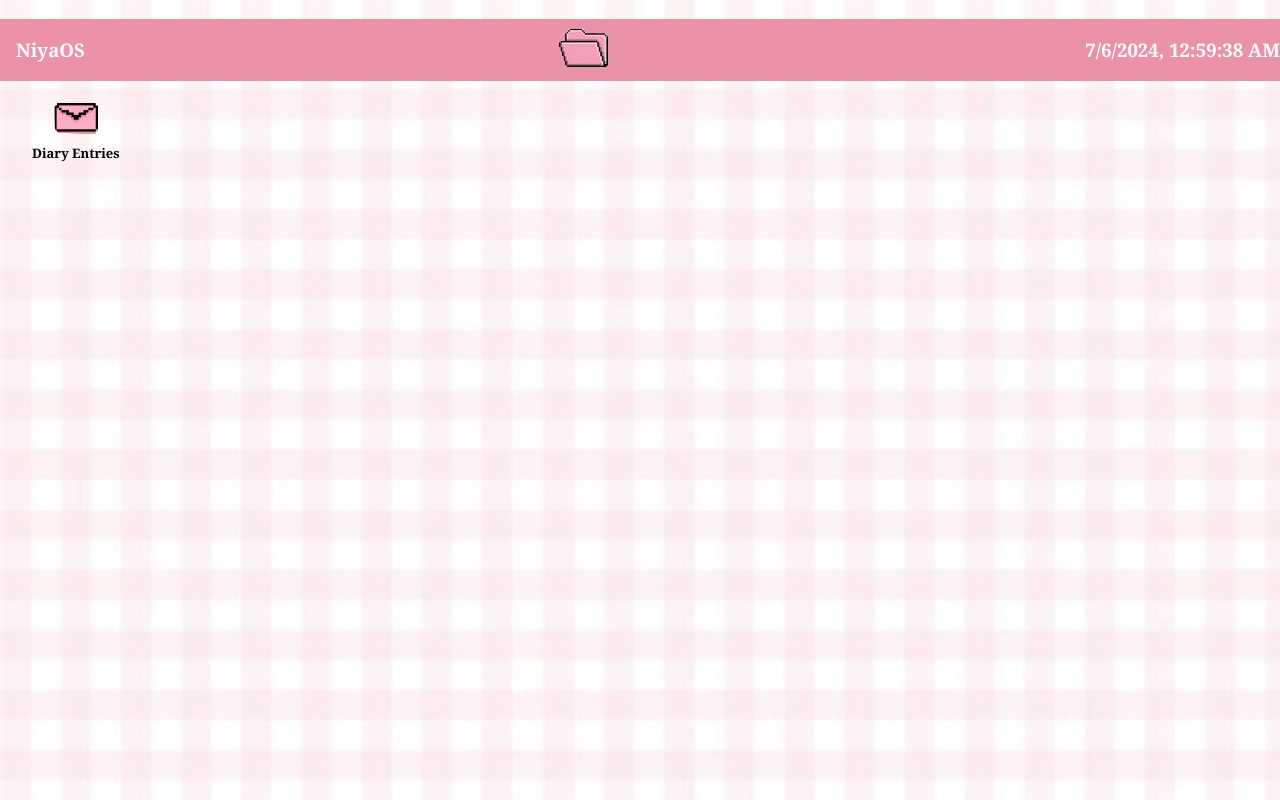
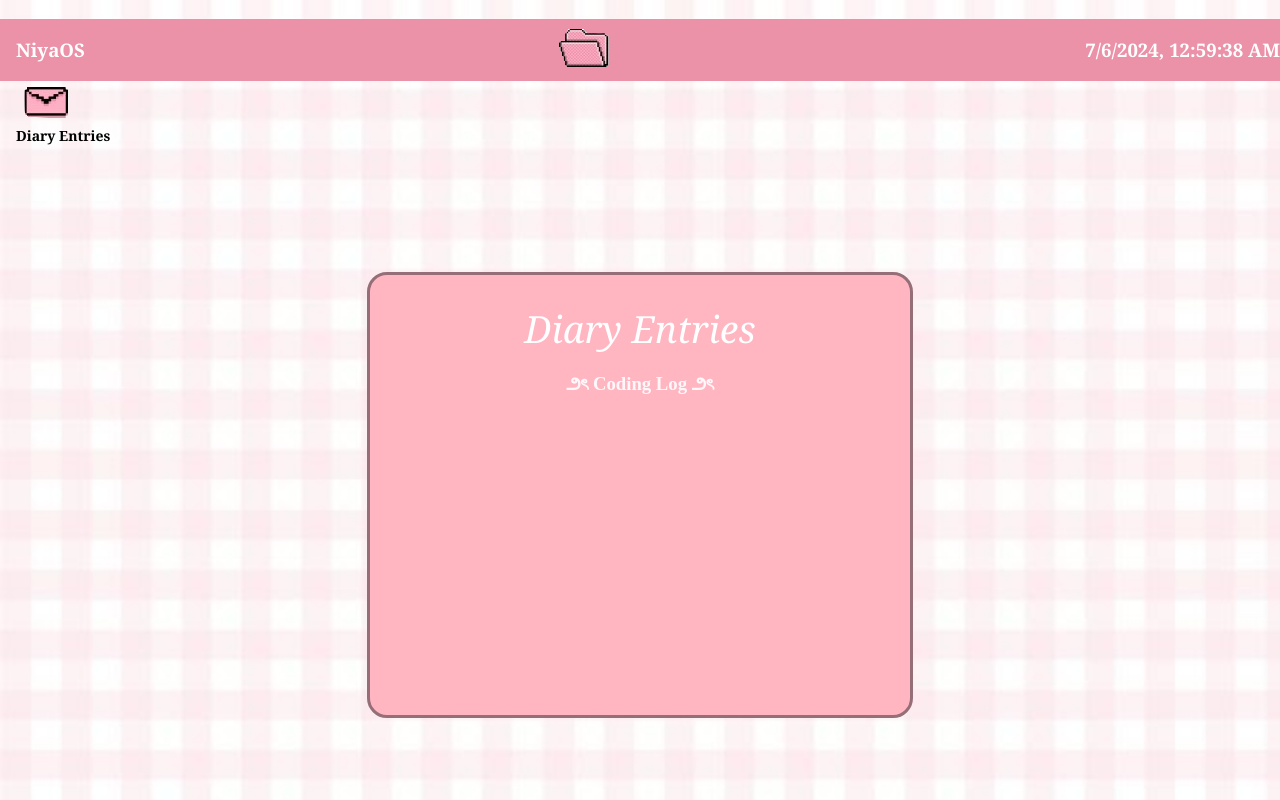
Before and after one commit to niyak28/Personal-Site, a plain HTML site: page index.html in a window 1280 px wide. Drawn offline with Linux system fonts and the light colour scheme; a web font is replaced by a local one.

Commit message:
Added Blogging window

```diff
--- a/index.html
+++ b/index.html
@@ -54,7 +54,7 @@
   </style>
 
   <!-- Add background and its colour -->
-  <body style="background-color:#FFF7FA; background-image: url(./desktop.png.jpg); background-size: cover; 100vh; background-size: cover; background-repeat: no-repeat; margin: 0px;">
+  <body style="background-color:#FFF7FA; background-image: url(./desktop.png.jpg); background-size: cover; margin: 0; 100vh; background-repeat: no-repeat; margin: 0px;">
 
 
     <!-- Add closeable window -->
@@ -84,8 +84,6 @@
 
       <!-- Add intro, font, and colour -->
       <h3 style="font-family:'Cedarville Cursive'"> Secret Diary</h3>
-
-
 
       <!-- Add MyMelody image, size and its border -->
       <img src="./mymelody.png" style="border:4px solid #FFE3EA" width="205" height="150"/>
@@ -117,7 +115,7 @@
         NiyaOS
       </p>
 
-      <!-- Set open button -->
+      <!-- Set welcome window open button -->
       <center>
         <div class="selected">
          <img src="./open.png" style="margin-top:10px; pointer; height: 40px" id="welcomeopen">
@@ -139,17 +137,37 @@
       }
       setInterval(updateTime, 1000);
     </script>
-
     <script src="script.js"></script>
 
-    <!-- Add blogging div -->
-    <div class="selected" id="desktopApps" style="padding-top: 64px; padding-left: 16px;">
-      <div style="text-align: center; padding: 16px; width: fit-content">
-        <img src="./blog.png" <center>
-          <p style="margin: 0px; color: black; font-size: 13px">Diary Entries</p>
+    <!-- Desktop Apps -->
+      <div class="selected" id="desktopApps" style="padding-top: 64px; padding-left: 16px;">
+      <div>
+        <!-- Add Diary Entries icon and label -->
+        <img src="/blog.png">
+        <p style="color: black; margin-top: -2px; font-size: 14px;">Diary Entries</p>
+      </div>
+    </div>
+
+    <!-- Add Diary Entries window -->
+    <div class="window" id="notes" style="background-color: lightpink; position: absolute; top: 50%; left: 50%; transform: translate(-50%, -50%); padding: 20px; width: 500px; height: 400px; border: solid #956E78; border-radius: 20px; margin-top: 95px;">
+      <div class="windowheader" id="notesheader">
+        <div class="closebutton" id="notesclose">
+        </div>
+
+        <!-- Add Diary entries title -->
+        <h1 class="headertext"><em>Diary Entries</em></h1>
+        <div style="color:white; font-family:Georgia, 'Times New Roman', Times, serif" class="headertext"></div>
+      </div>
+      <!-- Add coding log subtitle -->
+      <div style="font-family:'Cedarville Cursive'; color: #FFF7FA;">
+        <center>
+          <p>౨ৎ Coding Log ౨ৎ</p>
         </center>
       </div>
+
+    <!-- Close Diary Entries window -->
     </div>
+
 
   </body>
 
--- a/script.js
+++ b/script.js
@@ -92,6 +92,15 @@ document.getElementById("welcomeclose").onclick = function () {
 // storing what the blog button is/does code:
 var selectedIcon = undefined
 
+function selectIcon(element) {
+  element.classList.add("selected");
+  selectedIcon = element
+}
+
+function deselectIcon(element) {
+  element.classList.remove("selected");
+  selectedIcon = undefined
+}
 
 function handleIconTap(element) {
   if (element.classList.contains ("selected")) {
@@ -101,3 +110,5 @@ function handleIconTap(element) {
     selectIcon(element)
   }
 }
+/* making blog draggable */
+dragElement(document.querySelector("#notes"))
```
Also changed, not shown: closeblog.png (added), mouseblog.png (added), style.css (line endings or trailing spaces).
